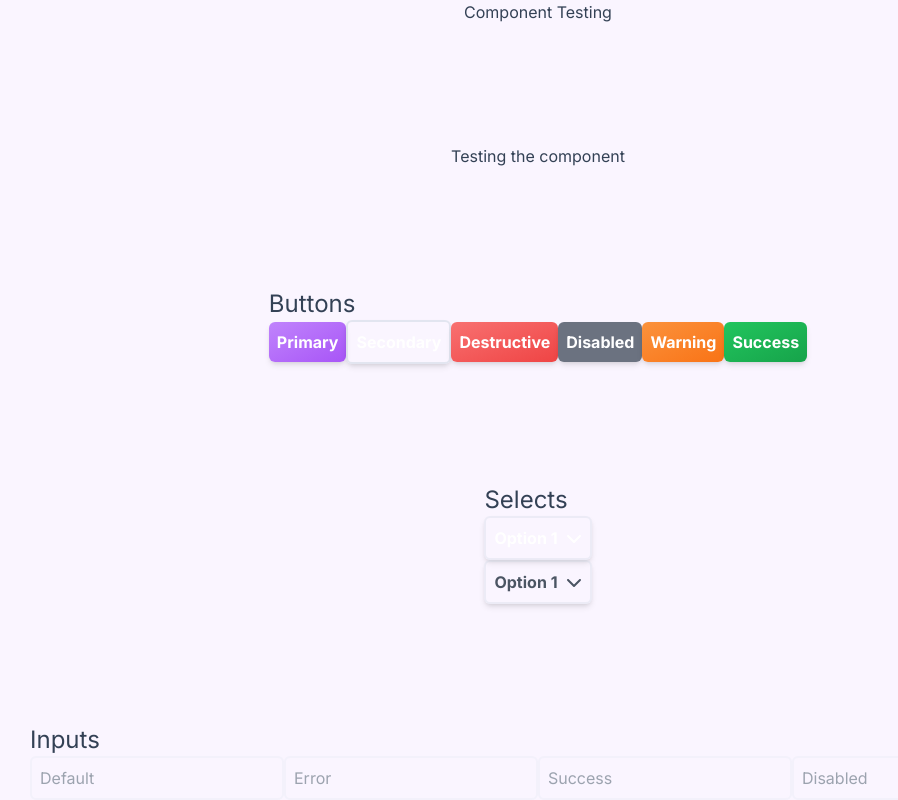
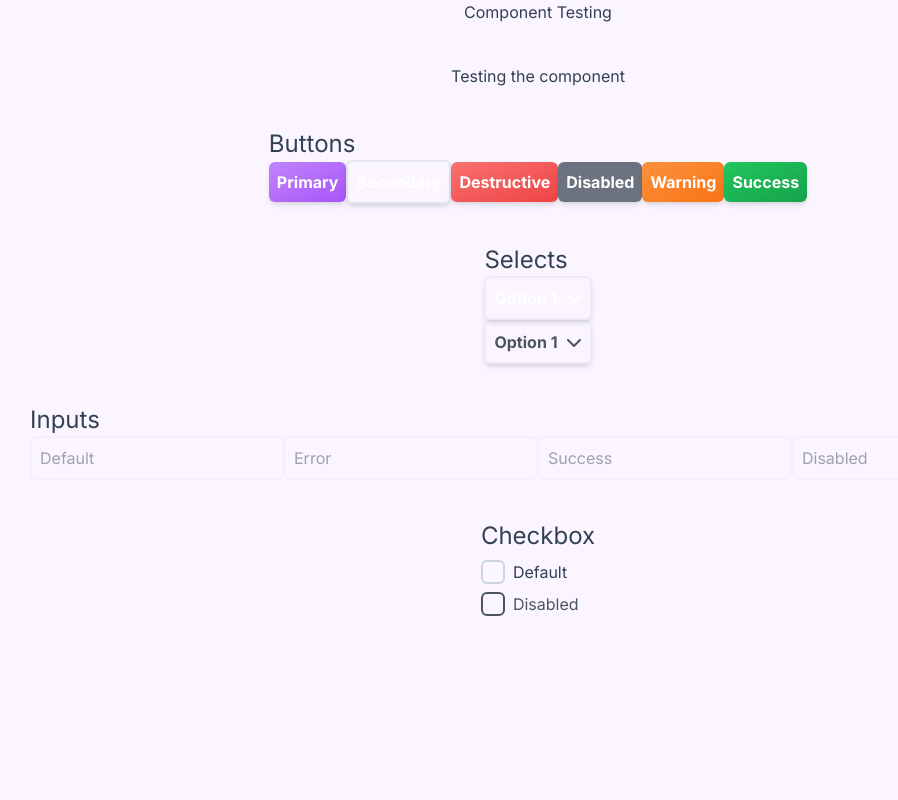
Before and after one commit to Asterki/compass, a Next.js app: page /dev in a window 1280 px wide. Shown: the whole page, without its empty margins (102-1000 px from the left). Built offline with nearby package versions, Linux system fonts and the light colour scheme.

Commit message:
Feat: Added checkbox component

```diff
--- a/package.json
+++ b/package.json
@@ -15,6 +15,7 @@
     "@fortawesome/free-brands-svg-icons": "^6.5.2",
     "@fortawesome/free-solid-svg-icons": "^6.5.2",
     "@fortawesome/react-fontawesome": "^0.2.2",
+    "@radix-ui/react-checkbox": "^1.1.1",
     "@radix-ui/react-collapsible": "^1.1.0",
     "@radix-ui/react-context-menu": "^2.2.1",
     "@radix-ui/react-dropdown-menu": "^2.1.1",
--- a/src/components/button.tsx
+++ b/src/components/button.tsx
@@ -19,7 +19,7 @@ const Button: React.FC<ButtonProps> = ({ variant, children, ...props }) => {
             variantStyle = "bg-gradient-to-br from-red-400 to-red-500  p-2";
             break;
         case "disabled":
-            variantStyle = "bg-gray-500 text-gray-300 p-2";
+            variantStyle = "bg-gray-500 text-gray-300 p-2 cursor-not-allowed";
             break;
         case "warning":
             variantStyle = "bg-gradient-to-br from-orange-400 to-orange-500 p-2";
--- /dev/null
+++ b/src/components/checkbox.tsx
@@ -0,0 +1,69 @@
+import React from "react";
+import * as Checkbox from "@radix-ui/react-checkbox";
+import { FontAwesomeIcon } from "@fortawesome/react-fontawesome";
+import { faCheck } from "@fortawesome/free-solid-svg-icons";
+
+// Define the props for the CheckboxComponent
+interface CheckboxProps extends React.InputHTMLAttributes<HTMLInputElement> {
+    label: string; // Text label for the checkbox
+    variant: "default" | "disabled"; // Style variant of the checkbox
+    defaultChecked?: boolean; // Initial checked state
+}
+
+/**
+ * Custom Checkbox Component
+ * Utilizes Radix UI Checkbox for accessibility and FontAwesome for icons.
+ */
+const CheckboxComponent: React.FC<CheckboxProps> = ({
+    label,
+    variant = "default",
+    defaultChecked = false,
+    ...props
+}) => {
+    // State to manage the checked status of the checkbox
+    const [checked, setChecked] = React.useState(defaultChecked);
+
+    // Base style for the checkbox, applied to all variants
+    const baseCheckboxStyle =
+        "flex h-6 w-6 items-center justify-center rounded-md border-2 bg-transparent outline-none transition-all";
+
+    // Variant-specific styles
+    let variantCheckboxStyle = "";
+    switch (variant) {
+        case "default":
+            variantCheckboxStyle =
+                "cursor-pointer border-slate-300 group-hover:border-purple-400 data-[state=checked]:bg-purple-400 data-[state=checked]:border-purple-400";
+            break;
+        case "disabled":
+            variantCheckboxStyle = "border-gray-600 text-gray-600 cursor-not-allowed";
+            break;
+    }
+
+    // Toggle the checked state, respecting the disabled variant
+    const toggleChecked = () => {
+        if (variant !== "disabled") {
+            setChecked(!checked);
+        }
+    };
+
+    return (
+        <div className="group my-2 flex select-none items-center justify-start gap-2" onClick={toggleChecked}>
+            {/* Checkbox */}
+            <Checkbox.Root className={`${baseCheckboxStyle} ${variantCheckboxStyle}`} checked={checked}>
+                {/* Checkbox Indicator */}
+                <Checkbox.Indicator className="text-white">
+                    <FontAwesomeIcon icon={faCheck} className="text-[15px]" />
+                </Checkbox.Indicator>
+            </Checkbox.Root>
+            {/* Label */}
+            <label
+                className={`${variant === "disabled" ? "cursor-not-allowed text-gray-600" : "cursor-pointer"}`}
+                onClick={toggleChecked}
+            >
+                {label}
+            </label>
+        </div>
+    );
+};
+
+export default CheckboxComponent;
--- a/src/components/input.tsx
+++ b/src/components/input.tsx
@@ -20,7 +20,7 @@ const Input: React.FC<InputProps> = ({ variant = "default", children, ...props }
             variantStyle = "hover:border-green-500/70 focus:border-green-500";
             break;
         case "disabled":
-            variantStyle = "hover:border-gray-500/70 focus:border-gray-500";
+            variantStyle = "hover:border-gray-500/70 focus:border-gray-500 cursor-not-allowed";
             break;
     }
 
--- a/src/components/select.tsx
+++ b/src/components/select.tsx
@@ -22,7 +22,7 @@ const SelectComponent: React.FC<SelectProps> = ({ variant = "default", ...props
 
             break;
         case "disabled":
-            variantSelectStyle = "!text-gray-600";
+            variantSelectStyle = "!text-gray-600 cursor-not-allowed";
             break;
     }
 
--- a/src/pages/dev/index.tsx
+++ b/src/pages/dev/index.tsx
@@ -4,11 +4,12 @@ const inter = Inter({ subsets: ["latin"] });
 import Button from "@/components/button";
 import Input from "@/components/input";
 import Select from "@/components/select";
+import Checkbox from "@/components/checkbox";
 
 const ComponentTesting = () => {
     return (
         <div
-            className={`flex min-h-screen w-full flex-col items-center justify-between ${inter.className} bg-purple-50 text-slate-700 dark:bg-slate-900 dark:text-slate-300`}
+            className={`flex min-h-screen w-full flex-col items-center gap-10 ${inter.className} bg-purple-50 text-slate-700 dark:bg-slate-900 dark:text-slate-300`}
         >
             <h1>Component Testing</h1>
             <p>Testing the component</p>
@@ -68,6 +69,12 @@ const ComponentTesting = () => {
                 <Input placeholder="Success" variant="success" />
                 <Input placeholder="Disabled" variant="disabled" />
             </div>
+
+            <div>
+                <h1 className="text-2xl">Checkbox</h1>
+                <Checkbox label="Default" variant="default" />
+                <Checkbox label="Disabled" variant="disabled" />
+            </div>
         </div>
     );
 };
```
Also changed, not shown: 1 other file (tests, documents, lock files or other folders).
